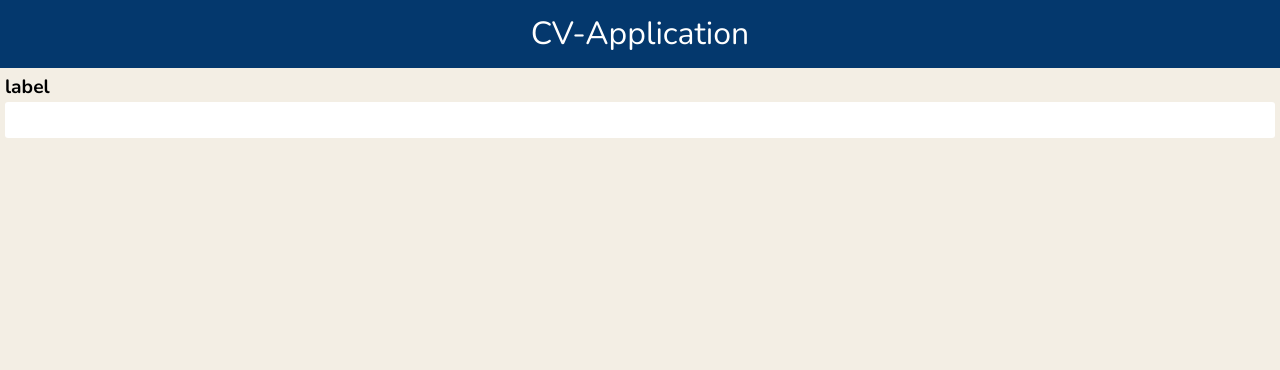
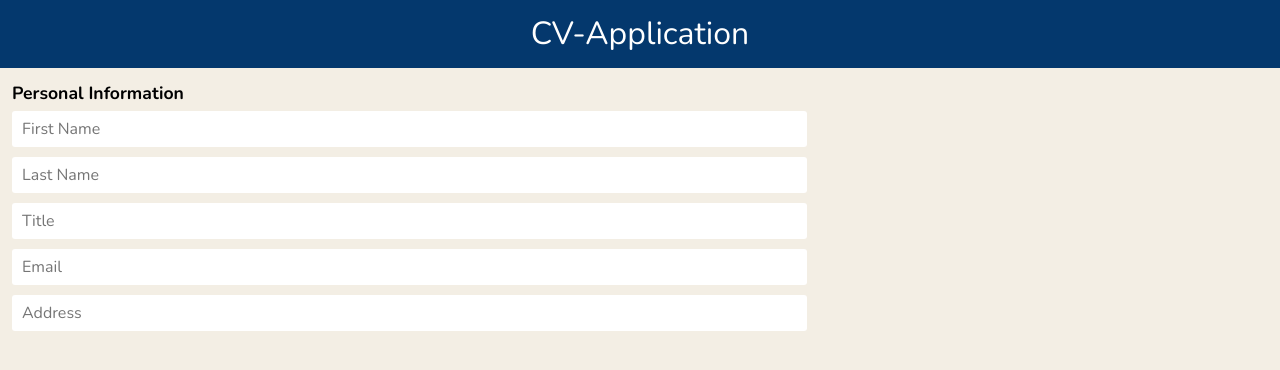
Before and after one commit to Parth099/CV-Application, a React (Create React App) app: page / in a window 1280 px wide. Shown: the top 370 px of the page. Built offline with nearby package versions, Linux system fonts and the light colour scheme.

Commit message:
Altered Field Component to look nicer Added Personal Data class which shares state vars with APP main

```diff
--- a/src/components/App.css
+++ b/src/components/App.css
@@ -0,0 +1,7 @@
+.group-title {
+    font-size: 1.1rem;
+}
+.flex-col-left{
+    width: 800px;
+    margin: 12px;
+}
--- a/src/components/App.js
+++ b/src/components/App.js
@@ -2,23 +2,37 @@ import React, { Component } from "react";
 import "./App.css";
 
 import Header from "./head/header";
-import Field from "./field/field";
+import PersonalData from "./personal-info/personalData";
 
 export default class App extends Component {
     constructor(props) {
         super(props);
-        this.f = this._f.bind(this);
+        this.selfPrint = this._selfPrint.bind(this);
+        this.state = {
+            personalData: {
+                "First Name": "",
+                "Last Name": "",
+                Title: "",
+                Email: "",
+                Address: "",
+            },
+        };
+        this.setParentStatePD = this._setParentStatePD.bind(this);
     }
 
-    _f(val) {
-        console.log(val);
+    _selfPrint() {
+        console.log("MAIN: ->", this.state);
     }
-
+    _setParentStatePD(state) {
+        this.setState({ personalData: state });
+    }
     render() {
         return (
             <div className="App">
                 <Header appName="CV-Application" />
-                <Field changeHandler={this.f} id="" label="label" />
+                <div className="flex-col-left">
+                    <PersonalData personalData={this.state.personalData} setParentState={this.setParentStatePD} />
+                </div>
             </div>
         );
     }
--- a/src/components/field/field.css
+++ b/src/components/field/field.css
@@ -2,6 +2,7 @@
     display: flex;
     flex-direction: column;
     padding: 5px;
+    padding-left: 0;
 }
 .input-label {
     font-weight: 600;
--- a/src/components/field/field.js
+++ b/src/components/field/field.js
@@ -15,10 +15,7 @@ export default class Field extends Component {
     render() {
         return (
             <div className="input-container">
-                <label className="input-label" htmlFor="{this.id}">
-                    {this.props.label}
-                </label>
-                <input className="input-field" id={this.id} onChange={this.handleChange} />
+                <input className="input-field" id={this.id} onChange={this.handleChange} placeholder={this.props.label} />
             </div>
         );
     }
--- /dev/null
+++ b/src/components/personal-info/personalData.js
@@ -0,0 +1,51 @@
+import "./personalData.css";
+import React, { Component } from "react";
+import Field from "../field/field";
+
+export default class PersonalData extends Component {
+    constructor(props) {
+        super(props);
+        this.state = this.props.personalData;
+
+        //updater functions
+        this.handleFName = this._handleFName.bind(this);
+        this.handleLName = this._handleLName.bind(this);
+        this.handleTitle = this._handleTitle.bind(this);
+        this.handleEmail = this._handleEmail.bind(this);
+        this.handleAddress = this._handleAddress.bind(this);
+        this.updateParentState = this._updateParentState.bind(this);
+    }
+
+    _updateParentState() {
+        this.props.setParentState(this.state);
+    }
+
+    _handleFName(val) {
+        this.setState({ "First Name": val }, this.updateParentState);
+    }
+    _handleLName(val) {
+        this.setState({ "Last Name": val }, this.updateParentState);
+    }
+    _handleTitle(val) {
+        this.setState({ Title: val }, this.updateParentState);
+    }
+    _handleEmail(val) {
+        this.setState({ Email: val }, this.updateParentState);
+    }
+    _handleAddress(val) {
+        this.setState({ Address: val }, this.updateParentState);
+    }
+
+    render() {
+        return (
+            <div className="pd-container">
+                <h1 className="group-title">Personal Information</h1>
+                <Field id="fname" label="First Name" changeHandler={this.handleFName} />
+                <Field id="lname" label="Last Name" changeHandler={this.handleLName} />
+                <Field id="title" label="Title" changeHandler={this.handleTitle} />
+                <Field id="email" label="Email" changeHandler={this.handleEmail} />
+                <Field id="address" label="Address" changeHandler={this.handleAddress} />
+            </div>
+        );
+    }
+}
```
Also changed, not shown: src/components/personal-info/personalData.css (added).
